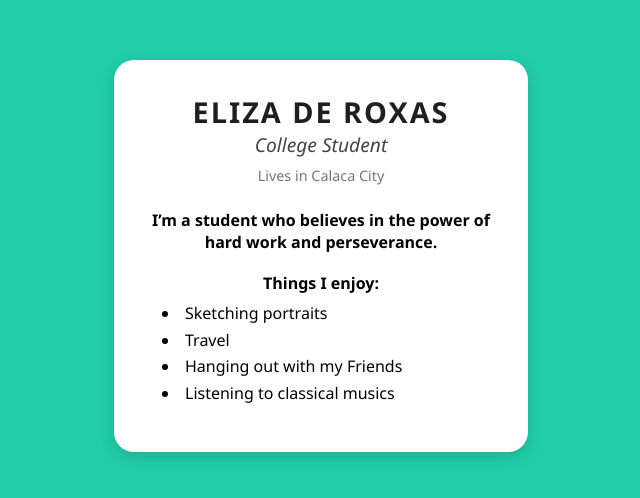
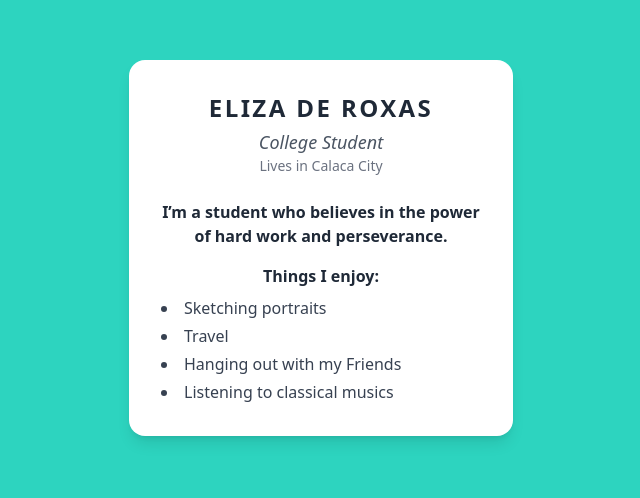
Before and after one commit to Eliza-ui/Tailwinds, a website: page src/index.html in a window 1280 px wide. Shown: the part 152-650 px from the top of the page, without its empty margins (319-959 px from the left). Drawn offline with nearby package versions, Linux system fonts and the light colour scheme.

Commit message:
My First Tailwind

```diff
--- a/src/index.html
+++ b/src/index.html
@@ -4,83 +4,20 @@
   <meta charset="UTF-8">
   <meta name="viewport" content="width=device-width, initial-scale=1.0">
   <title>Profile Card</title>
-  <style>
-    body {
-      font-family: 'Segoe UI', Tahoma, Geneva, Verdana, sans-serif;
-      background-color: #21cea8;
-      display: flex;
-      justify-content: center;
-      align-items: center;
-      min-height: 100vh;
-    }
+  <script src="https://cdn.tailwindcss.com"></script>
+</head>
+<body class="flex items-center justify-center min-h-screen bg-teal-400 font-sans">
+  <div class="bg-white p-8 rounded-2xl shadow-lg max-w-sm text-center">
+    <div class="text-2xl font-bold uppercase tracking-widest text-gray-800">Eliza De Roxas</div>
+    <div class="italic text-lg text-gray-600 mt-1">College Student</div>
+    <div class="text-sm text-gray-500 mb-6">Lives in Calaca City</div>
 
-    .card {
-      background: white;
-      padding: 2rem;
-      border-radius: 20px;
-      box-shadow: 0 5px 15px rgba(0,0,0,0.15);
-      max-width: 350px;
-      text-align: center;
-    }
+    <div class="font-semibold text-gray-800">
+      I’m a student who believes in the power of hard work and perseverance.
+    </div>
 
-    .name {
-      font-size: 1.8rem;
-      font-weight: bold;
-      color: rgb(32, 30, 30);
-      text-transform: uppercase;
-      letter-spacing: 2px;
-    }
-
-    .title {
-      font-style: italic;
-      font-size: 1.2rem;
-      color: #444;
-      margin-bottom: 0.5rem;
-    }
-
-    .location {
-      color: #777;
-      font-size: 0.9rem;
-      margin-bottom: 1.5rem;
-    }
-
-    .bio{
-        margin-top: 1.2rem;
-        font-weight: bold;
-        text-decoration-color: #444;
-        text-decoration-thickness: 2px;
-      }
-
-    .list-title {
-      margin-top: 1.2rem;
-      font-weight: bold;
-      text-decoration-color: #444;
-      text-decoration-thickness: 2px;
-    }
-
-    ul {
-      list-style-position: inside;
-      text-align: left;
-      margin-top: 0.5rem;
-      padding-left: 1rem;
-    }
-
-    ul li {
-      margin: 0.3rem 0;
-    }
-  </style>
-</head>
-<body>
-  <div class="card">
-    <div class="name">Eliza De Roxas</div>
-    <div class="title">College Student</div>
-    <div class="location">Lives in Calaca City</div>
-
-    <div class="bio">
-        I’m a student who believes in the power of hard work and perseverance.</div>
-
-        <div class="list-title">Things I enjoy:</div>
-    <ul>
+    <div class="mt-4 font-semibold text-gray-800">Things I enjoy:</div>
+    <ul class="list-disc list-inside text-left text-gray-700 mt-2 space-y-1">
       <li>Sketching portraits</li>
       <li>Travel</li>
       <li>Hanging out with my Friends</li>
```
